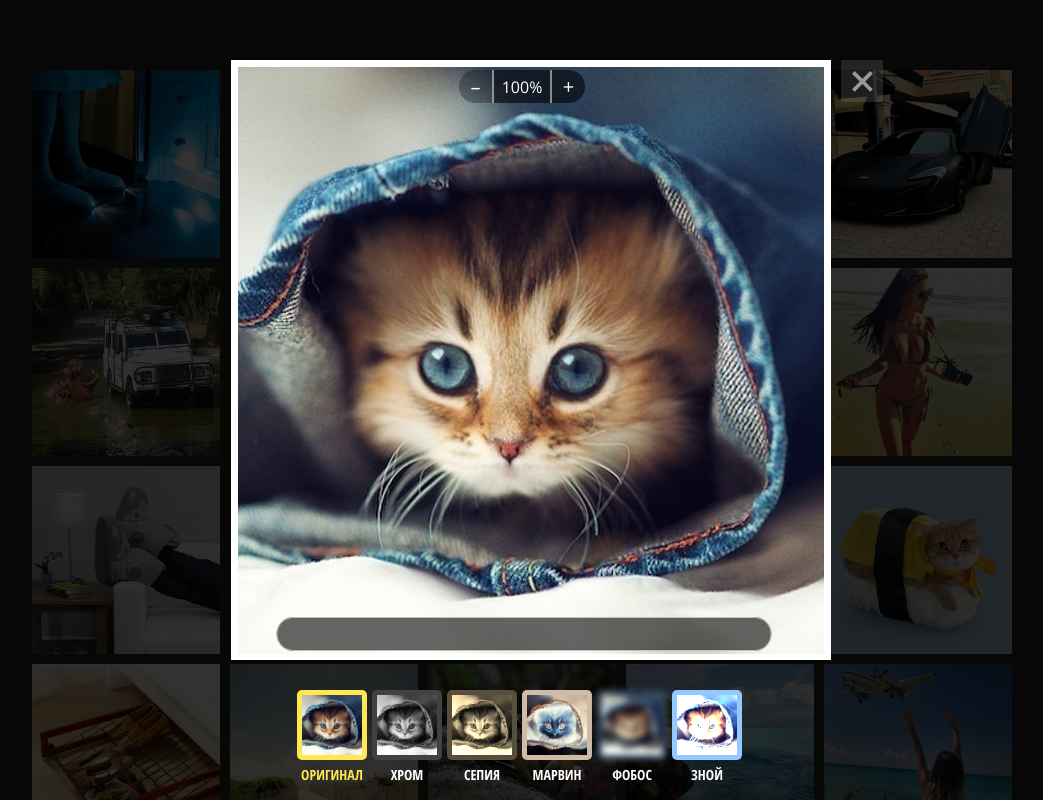
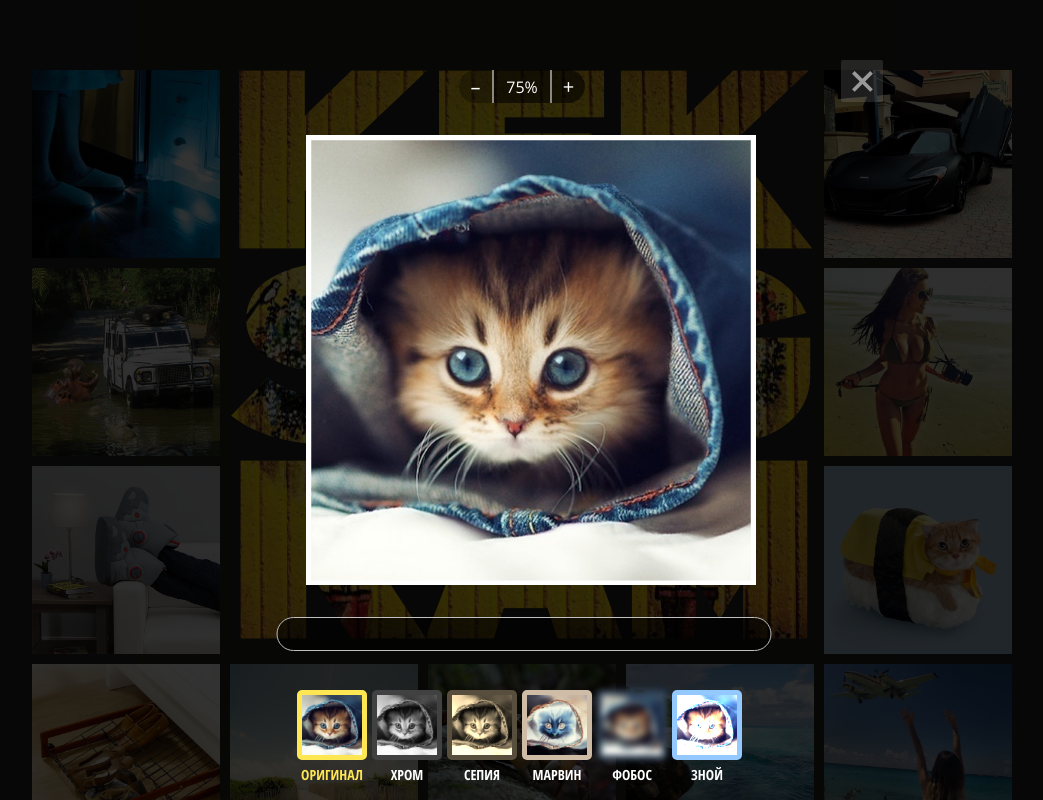
Before and after one commit to htmlacademy-javascript/2244469-kekstagram-30, a website built with Vite: page index.html in a window 1280 px wide. Both pictures are taken after a click on the button "Уменьшить". Shown: the top 800 px of the page, without its empty margins (118-1161 px from the left). Built offline with nearby package versions, Linux system fonts and the light colour scheme.

Commit message:
Adds scaling to upload picture

```diff
--- a/index.html
+++ b/index.html
@@ -6,6 +6,7 @@
   <meta name="viewport" content="width=device-width,initial-scale=1">
   <link rel="stylesheet" href="css/normalize.css">
   <link rel="stylesheet" href="css/style.css">
+  <link rel="stylesheet" href="./vendor/nouislider/nouislider.css">
   <link rel="shortcut icon" href="favicon.ico" type="image/x-icon">
   <title>Кекстаграм</title>
 </head>
@@ -254,6 +255,7 @@
     </section>
   </template>
   <script src="./vendor/pristine/pristine.min.js" type="text/javascript"></script>
+  <script src="./vendor/nouislider/nouislider.js" type="text/javascript"></script>
   <script src="./js/main.js" type="module"></script>
 </body>
 
--- a/js/constants.js
+++ b/js/constants.js
@@ -39,6 +39,9 @@ const NAMES = [
 const HASHTAGS_MAX_NUMBER = 5;
 const HASHTAG_REGEX = /^#[a-zа-яё0-9]{1,19}$/i;
 const DESCRIPTION_MAX_LENGTH = 140;
+const SCALE_MIN = 25;
+const SCALE_MAX = 100;
+const SCALE_STEP = 25;
 
 export {
   PHOTOS_COUNT,
@@ -54,5 +57,8 @@ export {
   NAMES,
   HASHTAGS_MAX_NUMBER,
   HASHTAG_REGEX,
-  DESCRIPTION_MAX_LENGTH
+  DESCRIPTION_MAX_LENGTH,
+  SCALE_MIN,
+  SCALE_MAX,
+  SCALE_STEP
 };
--- a/js/main.js
+++ b/js/main.js
@@ -2,6 +2,7 @@ import './utils.js';
 import './modal-window.js';
 import './form.js';
 import './validation.js';
+import './scale.js';
 import { PHOTOS_COUNT } from './constants.js';
 import { getPhotos } from './data.js';
 import { getPicturePreview } from './previews.js';
--- /dev/null
+++ b/js/scale.js
@@ -0,0 +1,28 @@
+import { imageUploadForm } from './form.js';
+import { SCALE_MIN, SCALE_MAX, SCALE_STEP } from './constants.js';
+
+const scaleButtonMinus = imageUploadForm.querySelector('.scale__control--smaller');
+const scaleButtonPlus = imageUploadForm.querySelector('.scale__control--bigger');
+const scaleInputValue = imageUploadForm.querySelector('.scale__control--value');
+const pictureUploadPreview = imageUploadForm.querySelector('.img-upload__preview');
+let scaleCurrent = 100;
+
+scaleButtonMinus.addEventListener('click', () => {
+  if (scaleCurrent > SCALE_MIN) {
+    scaleCurrent = scaleCurrent - SCALE_STEP;
+    scaleInputValue.value = `${scaleCurrent}%`;
+    pictureUploadPreview.style.transform = 'scale(0.' + scaleCurrent + ')';
+  }
+});
+
+scaleButtonPlus.addEventListener('click', () => {
+  if (scaleCurrent < SCALE_MAX) {
+    scaleCurrent = scaleCurrent + SCALE_STEP;
+    scaleInputValue.value = `${scaleCurrent}%`;
+    if (scaleCurrent === SCALE_MAX) {
+      pictureUploadPreview.style.transform = 'scale(1)';
+    } else {
+      pictureUploadPreview.style.transform = 'scale(0.' + scaleCurrent + ')';
+    }
+  }
+});
```
